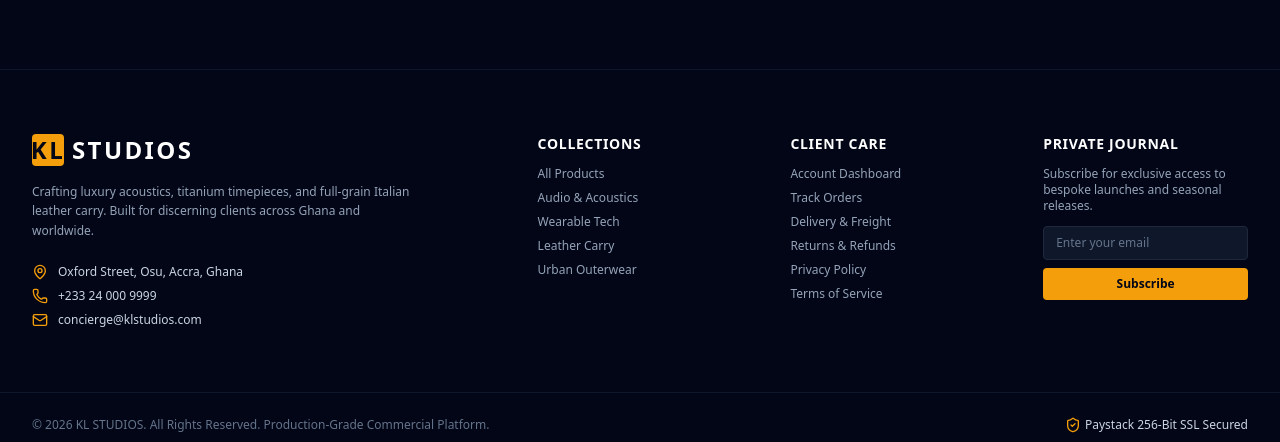
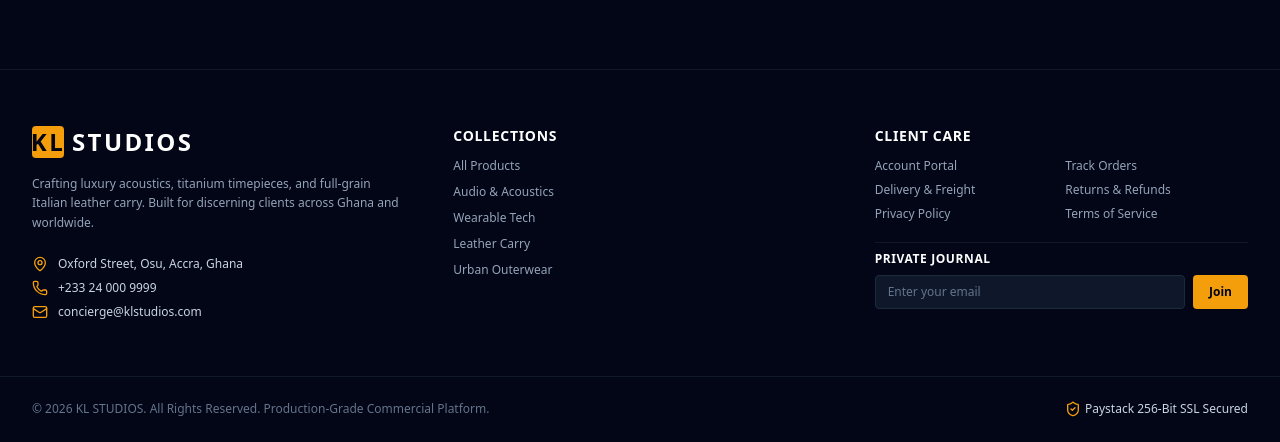
Before and after one commit to klstudios01/ECOMMERCE-SITE, a Next.js app: page / in a window 1280 px wide. Shown: the part 5062-5504 px from the top of the page. Built offline with nearby package versions, Linux system fonts and the light colour scheme; no server answers; the database is empty.

Commit message:
style: rearrange footer into a 3-column grid layout with Collections and Client Care

```diff
--- a/src/components/layout/Footer.tsx
+++ b/src/components/layout/Footer.tsx
@@ -19,9 +19,9 @@
 
   return (
     <footer className="bg-slate-950 border-t border-slate-900 text-slate-400 text-sm">
-      <div className="max-w-7xl mx-auto px-4 sm:px-8 py-16 grid grid-cols-1 md:grid-cols-2 lg:grid-cols-5 gap-12">
-        {/* Brand Column */}
-        <div className="lg:col-span-2 space-y-4">
+      <div className="max-w-7xl mx-auto px-4 sm:px-8 py-14 grid grid-cols-1 md:grid-cols-3 gap-8 sm:gap-12">
+        {/* Column 1: Brand & Contact */}
+        <div className="space-y-4">
           <Link href="/" className="flex items-center gap-2 font-bold tracking-widest text-2xl text-white">
             <span className="w-8 h-8 rounded bg-gold-500 text-slate-950 flex items-center justify-center font-black">KL</span>
             <span>STUDIOS</span>
@@ -45,10 +45,10 @@
           </div>
         </div>
 
-        {/* Quick Links */}
+        {/* Column 2: Collections */}
         <div className="space-y-3">
           <h4 className="text-white text-sm font-semibold tracking-wider uppercase">Collections</h4>
-          <ul className="space-y-2 text-xs">
+          <ul className="space-y-2.5 text-xs">
             <li><Link href="/shop" className="hover:text-gold-400 transition-colors">All Products</Link></li>
             <li><Link href="/shop?category=audio-acoustics" className="hover:text-gold-400 transition-colors">Audio & Acoustics</Link></li>
             <li><Link href="/shop?category=wearable-tech" className="hover:text-gold-400 transition-colors">Wearable Tech</Link></li>
@@ -57,11 +57,12 @@
           </ul>
         </div>
 
-        {/* Customer Care */}
+        {/* Column 3: Client Care & Newsletter */}
+        <div className="space-y-5">
           <div className="space-y-3">
             <h4 className="text-white text-sm font-semibold tracking-wider uppercase">Client Care</h4>
-          <ul className="space-y-2 text-xs">
-            <li><Link href="/account" className="hover:text-gold-400 transition-colors">Account Dashboard</Link></li>
+            <ul className="grid grid-cols-2 gap-2 text-xs">
+              <li><Link href="/account" className="hover:text-gold-400 transition-colors">Account Portal</Link></li>
               <li><Link href="/account?tab=orders" className="hover:text-gold-400 transition-colors">Track Orders</Link></li>
               <li><Link href="/delivery-policy" className="hover:text-gold-400 transition-colors">Delivery & Freight</Link></li>
               <li><Link href="/refund-policy" className="hover:text-gold-400 transition-colors">Returns & Refunds</Link></li>
@@ -70,33 +71,30 @@
             </ul>
           </div>
 
-        {/* Newsletter Column */}
-        <div className="space-y-3">
-          <h4 className="text-white text-sm font-semibold tracking-wider uppercase">Private Journal</h4>
-          <p className="text-xs text-slate-400">
-            Subscribe for exclusive access to bespoke launches and seasonal releases.
-          </p>
-          <form onSubmit={handleSubscribe} className="space-y-2">
+          <div className="pt-2 space-y-2 border-t border-slate-900">
+            <h4 className="text-white text-xs font-semibold tracking-wider uppercase">Private Journal</h4>
+            <form onSubmit={handleSubscribe} className="flex gap-2">
               <input
                 type="email"
                 required
                 placeholder="Enter your email"
                 value={email}
                 onChange={(e) => setEmail(e.target.value)}
-              className="w-full bg-slate-900 border border-slate-800 rounded py-2 px-3 text-xs text-white placeholder-slate-500 focus:outline-none focus:border-gold-500"
+                className="flex-1 bg-slate-900 border border-slate-800 rounded py-2 px-3 text-xs text-white placeholder-slate-500 focus:outline-none focus:border-gold-500"
               />
               <button
                 type="submit"
-              className="w-full bg-gold-500 hover:bg-gold-600 text-slate-950 font-bold text-xs py-2 rounded transition-colors"
+                className="bg-gold-500 hover:bg-gold-600 text-slate-950 font-bold text-xs px-4 py-2 rounded transition-colors shrink-0"
               >
-              Subscribe
+                Join
               </button>
             </form>
             {subscribed && (
-            <p className="text-emerald-400 text-xs flex items-center gap-1">
+              <p className="text-emerald-400 text-[11px] flex items-center gap-1">
                 <CheckCircle2 className="w-3.5 h-3.5" /> Welcome to the private journal.
               </p>
             )}
+          </div>
         </div>
       </div>
 
```
Lines whose indentation alone changed are shown as unchanged.
